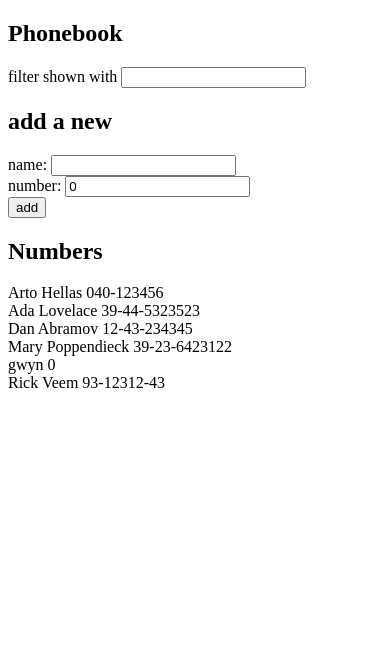
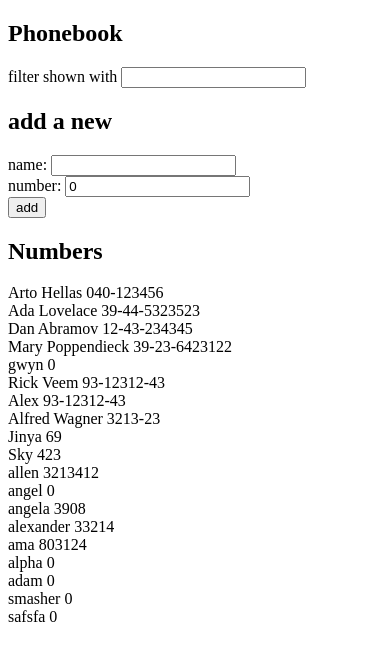
Before and after one commit to legalNameIsGwyn/Gwyn_fullstackopen_part2, a React (Vite) app: page / in a window 390 px wide. Shown: the top 660 px of the page. Built offline with nearby package versions, Linux system fonts and the light colour scheme; data requests are answered from the project's data file.

Commit message:
Exercise 2.13 Phonebook Complete

```diff
--- a/db.json
+++ b/db.json
@@ -29,6 +29,71 @@
       "id": "7b68",
       "name": "Rick Veem",
       "number": "93-12312-43"
+    },
+    {
+      "id": "87a0",
+      "name": "Alex",
+      "number": "93-12312-43"
+    },
+    {
+      "id": "ce50",
+      "name": "Alfred Wagner",
+      "number": "3213-23"
+    },
+    {
+      "id": "a9ed",
+      "name": "Jinya",
+      "number": "69"
+    },
+    {
+      "id": "f640",
+      "name": "Sky",
+      "number": "423"
+    },
+    {
+      "id": "ca17",
+      "name": "allen",
+      "number": "3213412"
+    },
+    {
+      "id": "be3d",
+      "name": "angel",
+      "number": 0
+    },
+    {
+      "id": "19a8",
+      "name": "angela",
+      "number": "3908"
+    },
+    {
+      "id": "b6fb",
+      "name": "alexander",
+      "number": "33214"
+    },
+    {
+      "id": "8076",
+      "name": "ama",
+      "number": "803124"
+    },
+    {
+      "id": "d788",
+      "name": "alpha",
+      "number": 0
+    },
+    {
+      "id": "da6b",
+      "name": "adam",
+      "number": 0
+    },
+    {
+      "id": "1333",
+      "name": "smasher",
+      "number": 0
+    },
+    {
+      "id": "bac9",
+      "name": "safsfa",
+      "number": 0
     }
   ]
 }
--- a/src/App.jsx
+++ b/src/App.jsx
@@ -3,40 +3,41 @@ import axios from 'axios'
 import Filter from './components/Filter'
 import PersonForm from './components/PersonForm'
 import Persons from './components/Persons'
+import noteServices from './services/notes'
 
 const App = () => {
   const [persons, setPersons] = useState([])
-  const [people, setPeople] = useState(persons)
+  const [people, setPeople] = useState([])
   const [filter, setFilter] = useState('')
   const [newName, setNewName] = useState('')
   const [newNum, setNewNum] = useState(0)
-  const url = `http://localhost:3002/persons`
 
   useEffect(() => {
-    axios
-      .get(url)
-      .then(response => {
-        setPeople(response.data)
-        setPersons(response.data)
+    noteServices
+      .getAll()
+      .then(res => {
+        setPersons(res)
+        setPeople(res)
       })
   },[])
 
   const addNewName = (event) => {
     event.preventDefault()
-    let personExists = persons.find(p => p.name.toLowerCase() === newName.toLowerCase()) // returns object
+    let personNotExists = persons.find(p => p.name.toLowerCase() === newName.toLowerCase()) // returns object
     // console.log(personExists ? personExists : false)
 
-    if(personExists)
+    if(personNotExists)
       window.alert(`${newName} is already added to phonebook`)
     else {
       const newPerson = {name:newName, number:newNum}
-      const pTemp = persons.concat(newPerson)
 
-      axios
-        .post(url, newPerson)
-
-      setPersons(pTemp)
-      setPeople(pTemp)
+      noteServices
+        .create(newPerson)
+        .then( res =>{
+          console.log(res)
+          setPersons(persons.concat(res))
+          setPeople(people.concat(res))
+        })
     }
   }
 
@@ -51,9 +52,8 @@ const App = () => {
     setFilter(input)
 
     if(input !== ''){
-      let pTemp = [...people]
+      let pTemp = [...persons]
       let newPersons = pTemp.filter(p => p.name.toLowerCase().includes(filter.toLowerCase()))
-      console.log(newPersons)
       setPersons(newPersons)
     } else
       setPersons(people)
--- a/src/components/Persons.jsx
+++ b/src/components/Persons.jsx
@@ -2,7 +2,7 @@ const Persons = ({persons}) => {
     return (
         <div>
             {persons.map(p =>
-                <span key={p.name}>
+                <span key={p.id}>
                     {p.name} {p.number}
                 <br/></span>
             )}
--- /dev/null
+++ b/src/services/notes.js
@@ -0,0 +1,14 @@
+import axios from 'axios'
+const url = `http://localhost:3002/persons`
+
+const getAll = () => {
+    const req = axios.get(url)
+    return req.then(res => res.data)
+}
+
+const create = person => {
+    const req = axios.post(url, person)
+    return req.then(res => res.data)
+}
+
+export default {getAll, create}
```
